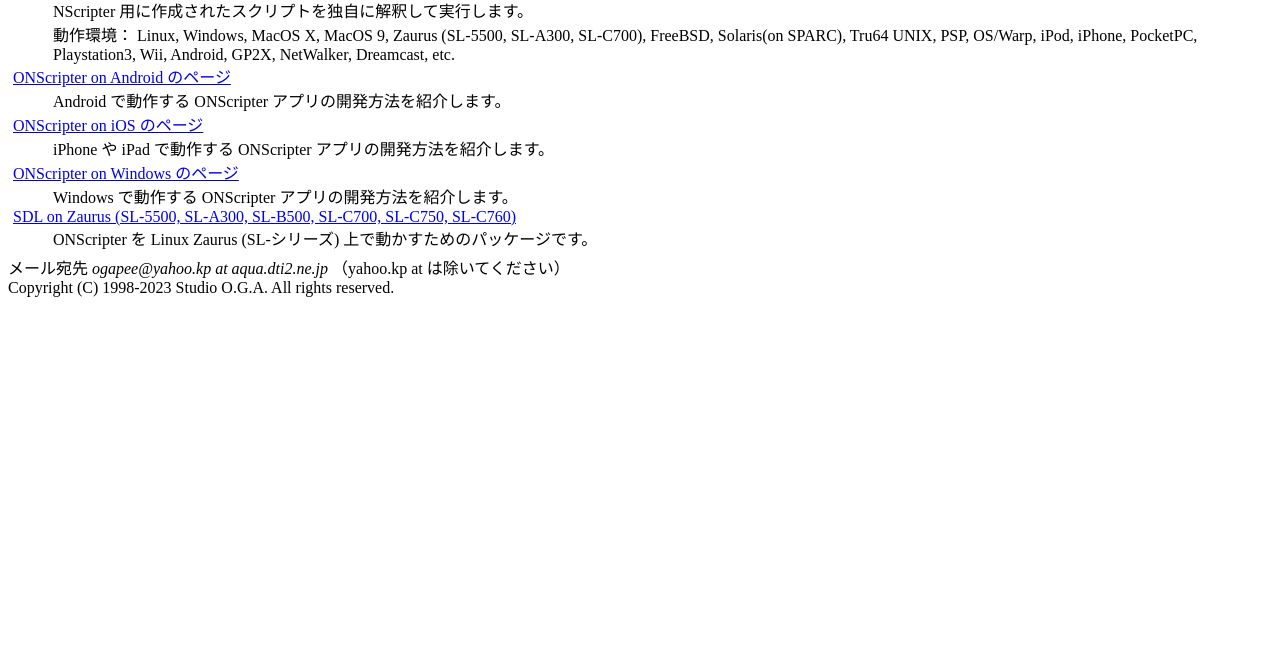
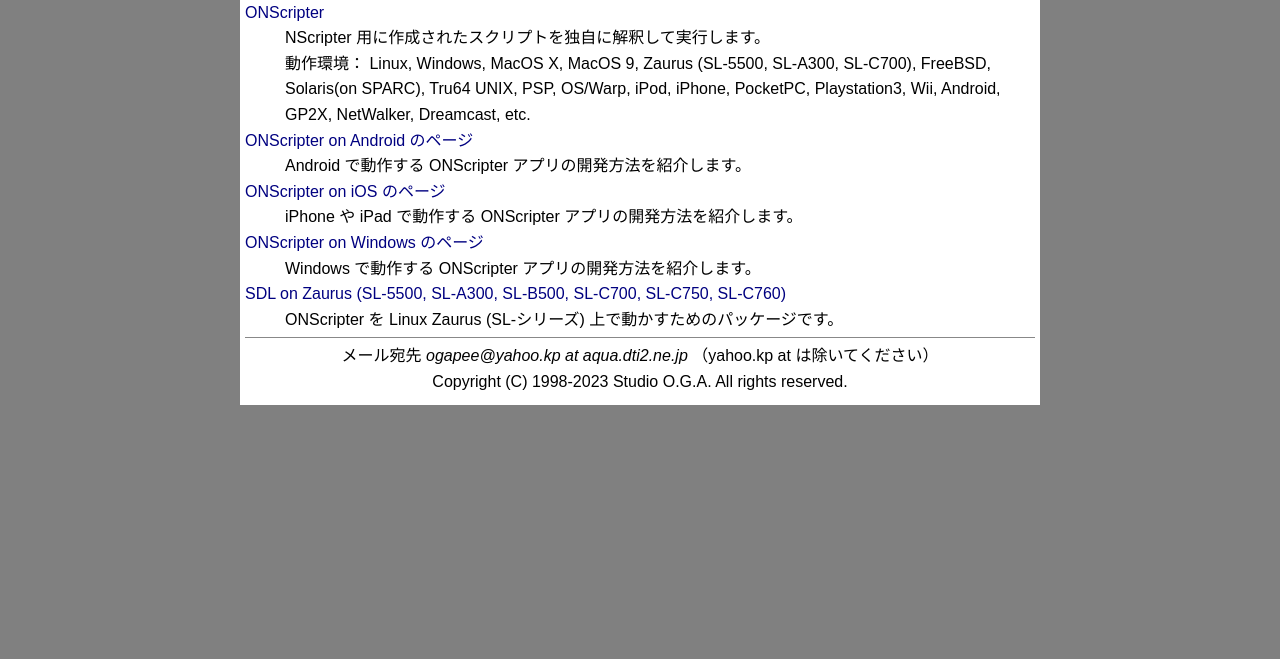
Before and after one commit to ogapee/www, a plain HTML site: page index.html in a window 1280 px wide. Shown: the part 141-800 px from the top of the page. Drawn offline with Linux system fonts and the light colour scheme; the site is published under a folder, as on GitHub Pages, so addresses that start at the root find nothing.

Commit message:
Change the path to the CSS file

```diff
--- a/index.html
+++ b/index.html
@@ -5,7 +5,7 @@
   <meta charset="UTF-8">
   <meta name="viewport" content="width=device-width, initial-scale=1">
   <title>Studio O.G.A.</title>
-  <link rel="stylesheet" href="/ogapee.css">
+  <link rel="stylesheet" href="ogapee.css">
 </head>
 
 <body>
```
